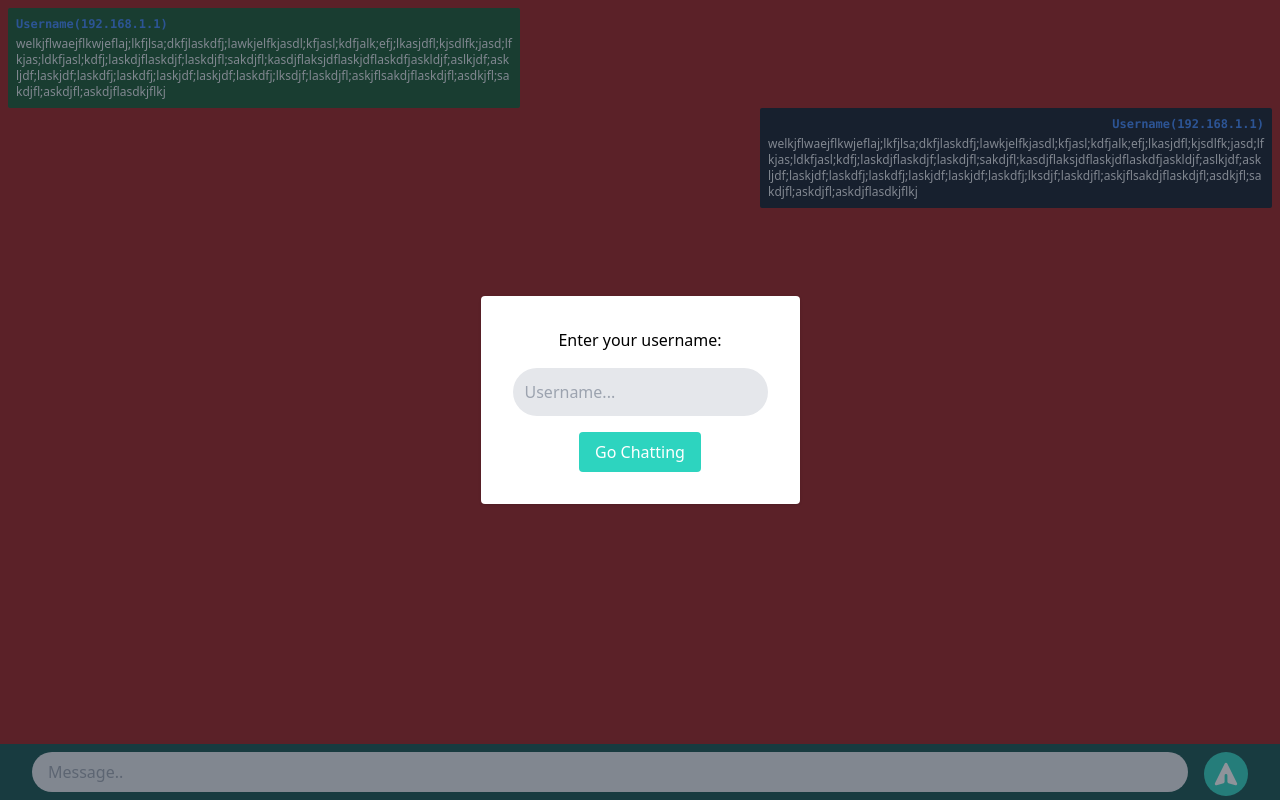
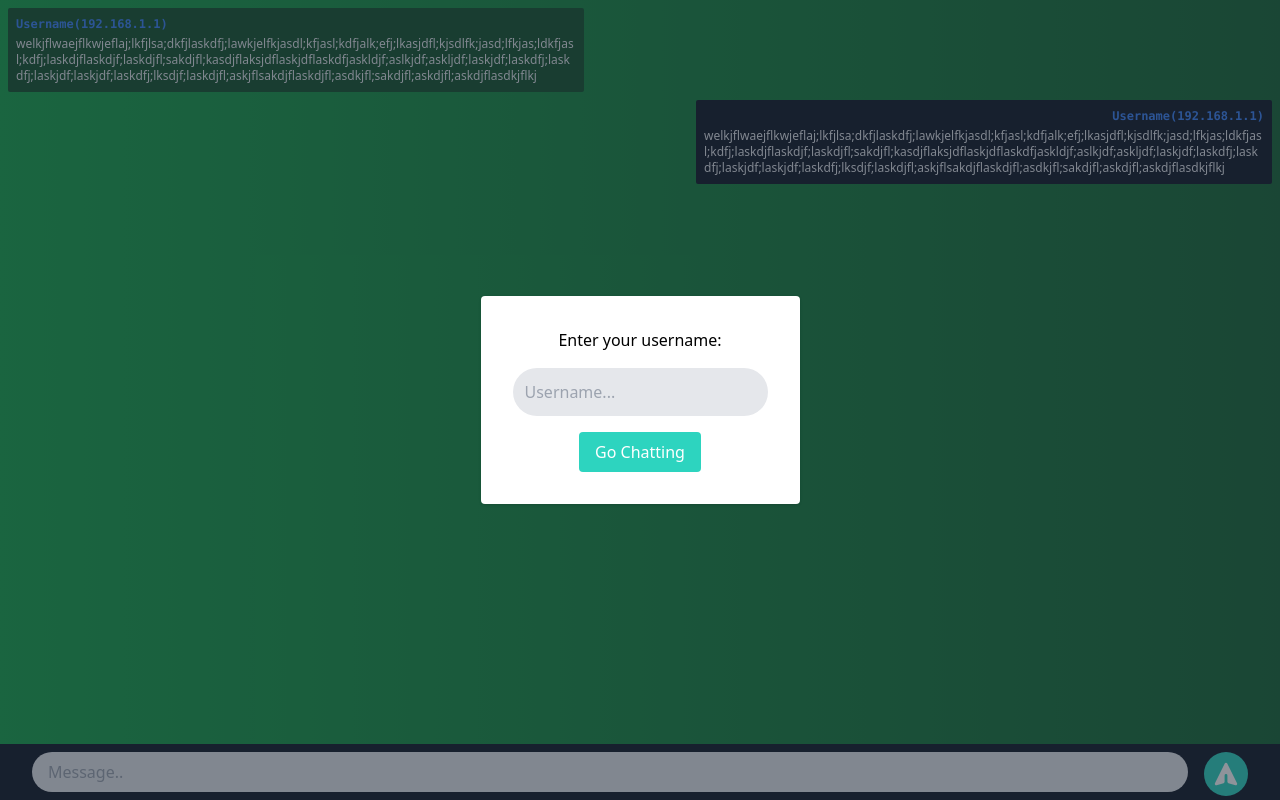
Before and after one commit to zein3/simplechat-client, a React (Create React App) app: page / in a window 1280 px wide. Built offline with nearby package versions, Linux system fonts and the light colour scheme.

Commit message:
finished UI

```diff
--- a/src/App.js
+++ b/src/App.js
@@ -6,10 +6,8 @@ import InputBox from './components/InputBox'
 const App = () => {
   const username = useSelector(state => state.username.value);
 
-  //document.body.classList.add('');
-
   return (
-    <div>
+    <div class="bg-gradient-to-r from-green-600 to-green-800">
       {!username && <LoginModal />}
       <MessageWindow />
       <InputBox />
--- a/src/components/InputBox.js
+++ b/src/components/InputBox.js
@@ -9,7 +9,7 @@ const InputBox = () => {
 
   return (
     <form onSubmit={handleSubmit}>
-      <div className="px-2 py-1 lg:py-2 lg:px-8 w-full fixed bottom-0 bg-teal-900 h-14">
+      <div className="px-2 py-1 lg:py-2 lg:px-8 w-full fixed bottom-0 h-14 bg-gray-900">
         <div className="flex flex-row justify-items-center align-items-center space-x-4 w-full h-full font-sans">
           <input
             className="grow rounded-full p-4 bg-gray-200"
--- a/src/components/MessageBubble.js
+++ b/src/components/MessageBubble.js
@@ -1,5 +1,5 @@
 const MessageBubble = ({isFromMe, message, senderUsername, senderIp}) => {
-  const classes = ['p-2', 'max-w-lg', 'font-sans', 'text-xs', 'text-gray-200', 'rounded-sm', 'flex', 'flex-col'];
+  const classes = ['p-2', 'max-w-xs', 'lg:max-w-lg', 'xl:max-w-xl', 'font-sans', 'text-xs', 'text-gray-200', 'rounded-sm', 'flex', 'flex-col'];
   const conditionalClass = isFromMe ?
     ['bg-gray-900', 'self-end'] :
     ['bg-green-900', 'self-start'];
--- a/src/components/MessageWindow.js
+++ b/src/components/MessageWindow.js
@@ -4,8 +4,8 @@ const MessageWindow = () => {
   const aaaaa = "welkjflwaejflkwjeflaj;lkfjlsa;dkfjlaskdfj;lawkjelfkjasdl;kfjasl;kdfjalk;efj;lkasjdfl;kjsdlfk;jasd;lfkjas;ldkfjasl;kdfj;laskdjflaskdjf;laskdjfl;sakdjfl;kasdjflaksjdflaskjdflaskdfjaskldjf;aslkjdf;askljdf;laskjdf;laskdfj;laskdfj;laskjdf;laskjdf;laskdfj;lksdjf;laskdjfl;askjflsakdjflaskdjfl;asdkjfl;sakdjfl;askdjfl;askdjflasdkjflkj";
 
   return (
-    <div class="pb-14 h-screen w-full">
-      <div class="p-2 h-full w-full bg-red-800 text-white overflow-y-auto flex flex-col">
+    <div className="pb-14 h-screen w-full">
+      <div className="p-2 h-full w-full text-white overflow-y-auto flex flex-col space-y-2">
 
         <MessageBubble
           isFromMe={false}
```
